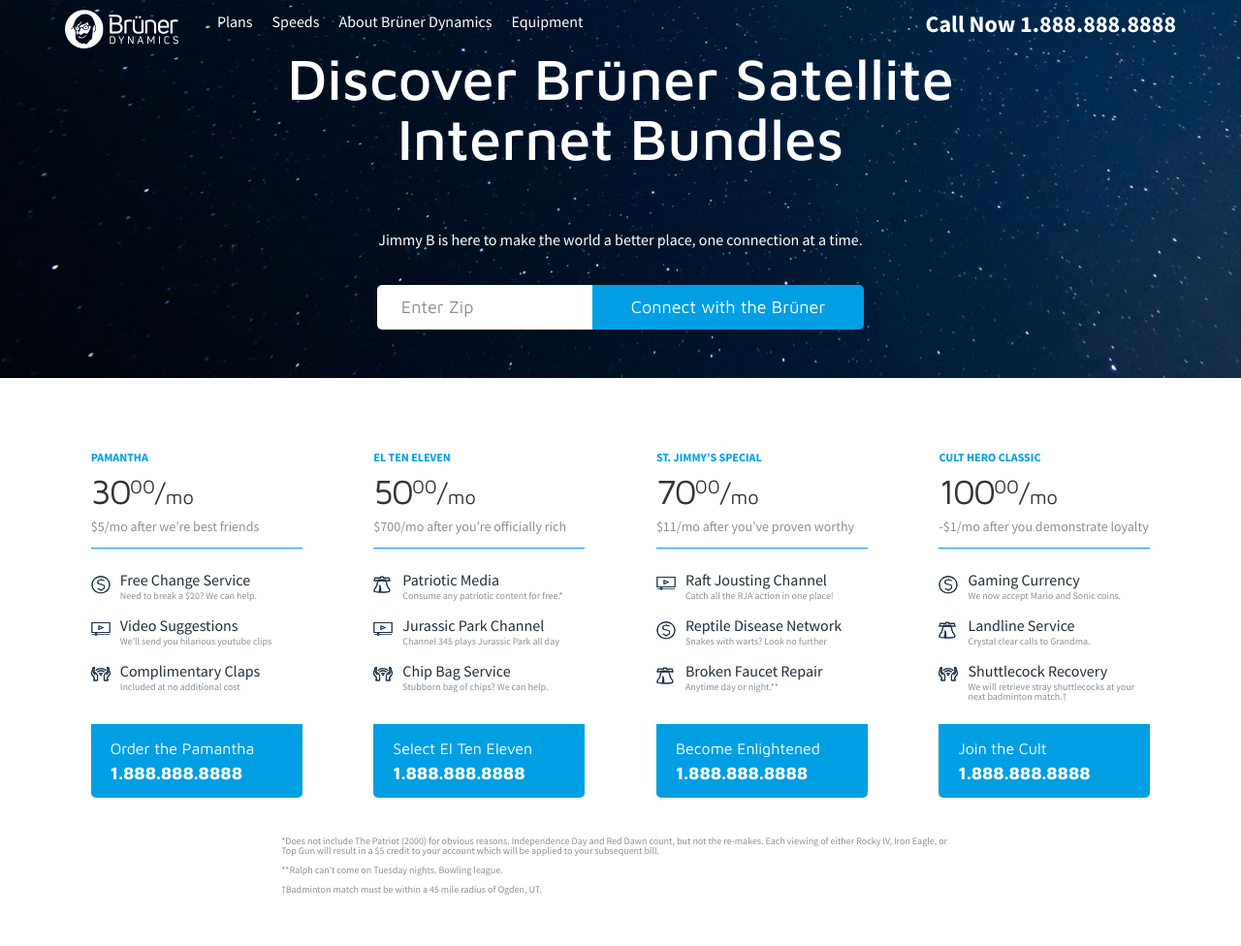
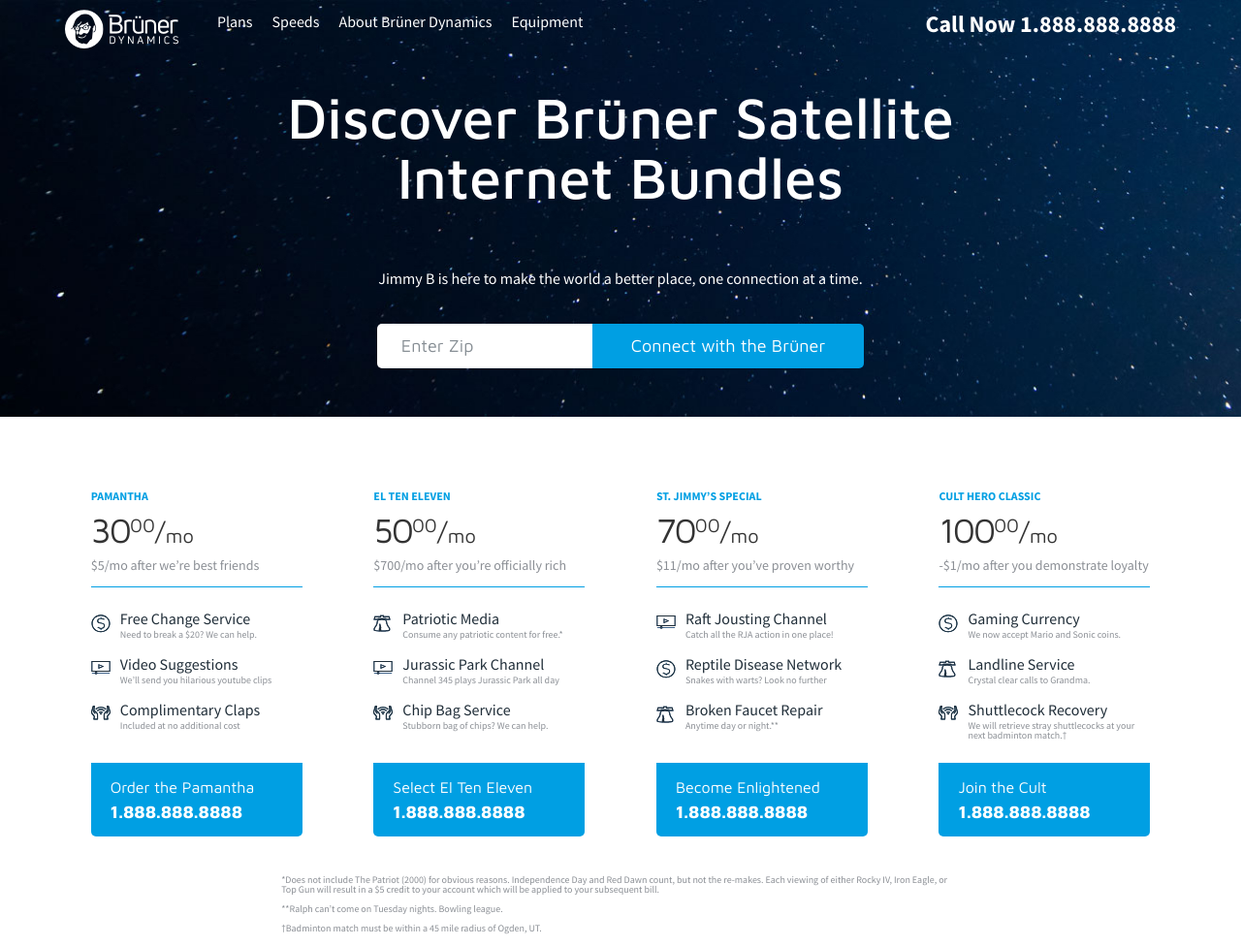
Before and after one commit to mhigbee/bruner-dynamics-gatsby, a Gatsby site: page / in a window 1280 px wide. Shown: the top 976 px of the page at 97% size. Built offline with nearby package versions, Linux system fonts and the light colour scheme; Gatsby itself is replaced by a stand-in of ours.

Commit message:
Adjustments to hero

```diff
--- a/src/components/hero.js
+++ b/src/components/hero.js
@@ -9,7 +9,7 @@ const StyledHero = styled.div`
   background-image: url(${Background});
   background-repeat: no-repeat;
   background-size: cover;
-  padding-top: 50px;
+  padding-top: 90px;
   padding-bottom: 50px;
 
   .h1-container {
@@ -99,6 +99,7 @@ class Hero extends React.Component {
     return (
     <StyledHero>
       <div className="constraint">
+        <div className="columns">
           <div className="h1-container">
             <h1>Discover Brüner Satellite Internet Bundles</h1>
           </div>
@@ -107,7 +108,7 @@ class Hero extends React.Component {
           </div>
           <div>
             <form>
-            <input type="text" pattern="[0-9]{5}" required max="99999" name="zip-code" placeholder="Enter Zip"/>
+              <input type="text" pattern="[0-9]{5}" required maxlength="5" name="zip-code" placeholder="Enter Zip"/>
               <input type="submit"
                 value={
                   this.state.mediumUpScreenSize ? "Connect with the Brüner" : "See Plans!"
@@ -116,6 +117,7 @@ class Hero extends React.Component {
             </form>
           </div>
         </div>
+      </div>
     </StyledHero>
     )
   }
```
Lines whose indentation alone changed are shown as unchanged.
